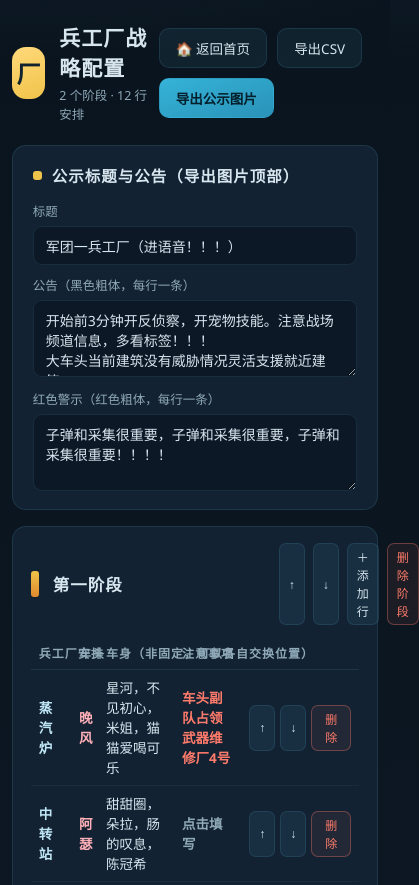
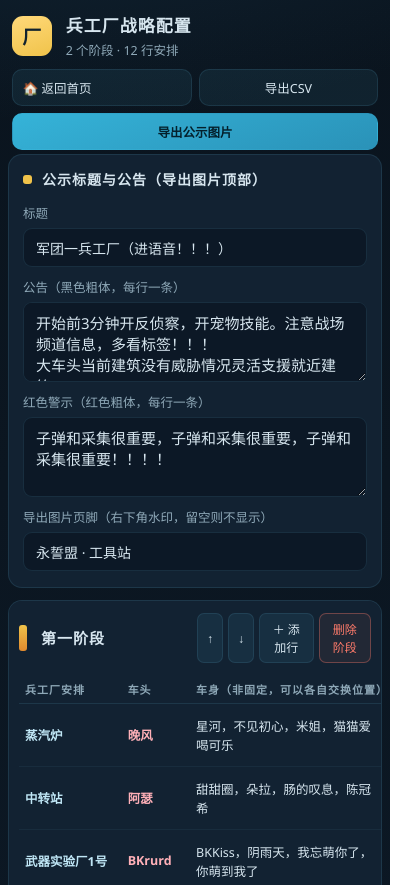
Before and after one commit to xy-bin/bearpit-layout, a plain HTML site: page arsenal/index.html in a window 390 px wide. Shown: the top 885 px of the page, 419 px wide, since content can reach past the window. Drawn offline with Linux system fonts and the light colour scheme.

Commit message:
兵工厂导出图页脚可编辑（留空不显示）；全部工具页移动端自适应优化（窄屏按钮换行、表格横滑、表单单列）

```diff
--- a/arsenal/app.js
+++ b/arsenal/app.js
@@ -43,6 +43,7 @@ const SAMPLE = {
 let title = SAMPLE.title;
 let noticeLines = SAMPLE.notice.slice();
 let redLines = SAMPLE.red.slice();
+let expFoot = '永誓盟 · 工具站';
 let stages = [];
 let nextId = 1;
 
@@ -63,7 +64,7 @@ function normStages(list) {
 function persist() {
   try {
     localStorage.setItem(KEY, JSON.stringify({
-      v: 1, title, notice: noticeLines, red: redLines, nextId,
+      v: 1, title, notice: noticeLines, red: redLines, expFoot, nextId,
       stages: stages.map(s => ({ name: s.name, rows: s.rows.map(r => ({ building: r.building, leader: r.leader, body: r.body, note: r.note })) }))
     }));
   } catch (e) { /* 存储不可用时忽略 */ }
@@ -78,6 +79,7 @@ function load() {
     title = typeof o.title === 'string' ? o.title : title;
     if (Array.isArray(o.notice)) noticeLines = o.notice.map(String);
     if (Array.isArray(o.red)) redLines = o.red.map(String);
+    if (typeof o.expFoot === 'string') expFoot = o.expFoot;
     nextId = o.nextId || 1;
     stages = normStages(o.stages);
   } catch (e) { /* 损坏存档按默认处理 */ }
@@ -259,6 +261,7 @@ function renderAll() {
   $('#inTitle').value = title;
   $('#inNotice').value = noticeLines.join('\n');
   $('#inRed').value = redLines.join('\n');
+  $('#inFoot').value = expFoot;
   renderStages();
   renderStats();
 }
@@ -276,6 +279,7 @@ function moveStage(si, dir) {
 $('#inTitle').addEventListener('input', e => { title = e.target.value.trim(); persist(); });
 $('#inNotice').addEventListener('input', e => { noticeLines = e.target.value.split('\n').map(s => s.trim()).filter(Boolean); persist(); });
 $('#inRed').addEventListener('input', e => { redLines = e.target.value.split('\n').map(s => s.trim()).filter(Boolean); persist(); });
+$('#inFoot').addEventListener('input', e => { expFoot = e.target.value.trim(); persist(); });
 
 $('#btnAddStage').addEventListener('click', () => {
   stages.push({ id: nextId++, name: '第' + (stages.length + 1) + '阶段', rows: [] });
@@ -482,10 +486,12 @@ function exportImage(mapImg) {
   }
 
   /* 页脚 */
-  ctx.fillStyle = '#9aa7b0';
-  ctx.font = '400 12px ' + FONT;
-  ctx.textAlign = 'right';
-  ctx.fillText('永誓盟 · 工具站', W - pad, H - 12);
+  if (expFoot) {
+    ctx.fillStyle = '#9aa7b0';
+    ctx.font = '400 12px ' + FONT;
+    ctx.textAlign = 'right';
+    ctx.fillText(expFoot, W - pad, H - 12);
+  }
 
   const a = document.createElement('a');
   a.download = '兵工厂战略配置_' + timeStamp() + '.png';
--- a/arsenal/index.html
+++ b/arsenal/index.html
@@ -34,6 +34,9 @@
       <label class="field grow">公告（黑色粗体，每行一条）<textarea id="inNotice" rows="3" spellcheck="false" placeholder="每行一条，如：开始前3分钟开反侦察，开宠物技能。"></textarea></label>
       <label class="field grow">红色警示（红色粗体，每行一条）<textarea id="inRed" rows="3" spellcheck="false" placeholder="每行一条，如：子弹和采集很重要！！！"></textarea></label>
     </div>
+    <div class="add-row" style="margin-top:10px">
+      <label class="field grow">导出图片页脚（右下角水印，留空则不显示）<input id="inFoot" type="text" maxlength="40" spellcheck="false" placeholder="如：永誓盟 · 工具站" /></label>
+    </div>
   </div>
 
   <div id="stages"></div>
--- a/arsenal/styles.css
+++ b/arsenal/styles.css
@@ -123,3 +123,35 @@ a { color: var(--teal); }
   margin-top: auto; padding: 20px 0 26px; text-align: center;
   color: var(--txt-dim); font-size: 12.5px; border-top: 1px solid var(--line);
 }
+
+/* ============ 移动端自适应 ============ */
+@media (max-width: 720px) {
+  .topbar { flex-wrap: wrap; padding: 12px 0 4px; gap: 10px; }
+  .brand { flex: 1; min-width: 0; }
+  .logo { width: 40px; height: 40px; border-radius: 11px; font-size: 19px; }
+  .brand-text h1 { font-size: 17px; }
+  .actions { width: 100%; gap: 7px; }
+  .actions .btn { flex: 1 1 44%; min-width: 0; padding: 8px 10px; font-size: 12.5px; }
+
+  .page { width: min(1080px, calc(100vw - 16px)); gap: 12px; }
+  .card { padding: 14px 14px 16px; }
+  .card-title h3 { font-size: 14px; }
+
+  .add-row { gap: 10px; }
+  .add-row .field { width: calc(50% - 5px); }
+  .add-row .field.grow { width: 100%; flex: 1 1 100%; }
+  .add-row textarea { font-size: 15px; }
+  .add-row .btn { width: 100%; height: 42px; font-size: 14px; }
+
+  .stage-card { padding: 12px 10px; overflow-x: auto; }
+  .stage-name { width: 150px; font-size: 15px; }
+  .stage-tools { gap: 5px; }
+  .stage-tools .btn { padding: 6px 9px; font-size: 12px; }
+  .atable { min-width: 640px; font-size: 12.5px; }
+  .atable th { font-size: 11px; padding: 6px; }
+  .atable td { padding: 7px 6px; }
+  .w-op { width: 104px; }
+  .op-btns .btn { padding: 5px 8px; font-size: 12px; }
+
+  .footer { flex-direction: column; gap: 4px; }
+}
--- a/fortress/styles.css
+++ b/fortress/styles.css
@@ -163,3 +163,4 @@ a { color: var(--teal); }
 
   .footer { flex-direction: column; gap: 4px; }
 }
+  .card-title { flex-wrap: wrap; }
```
